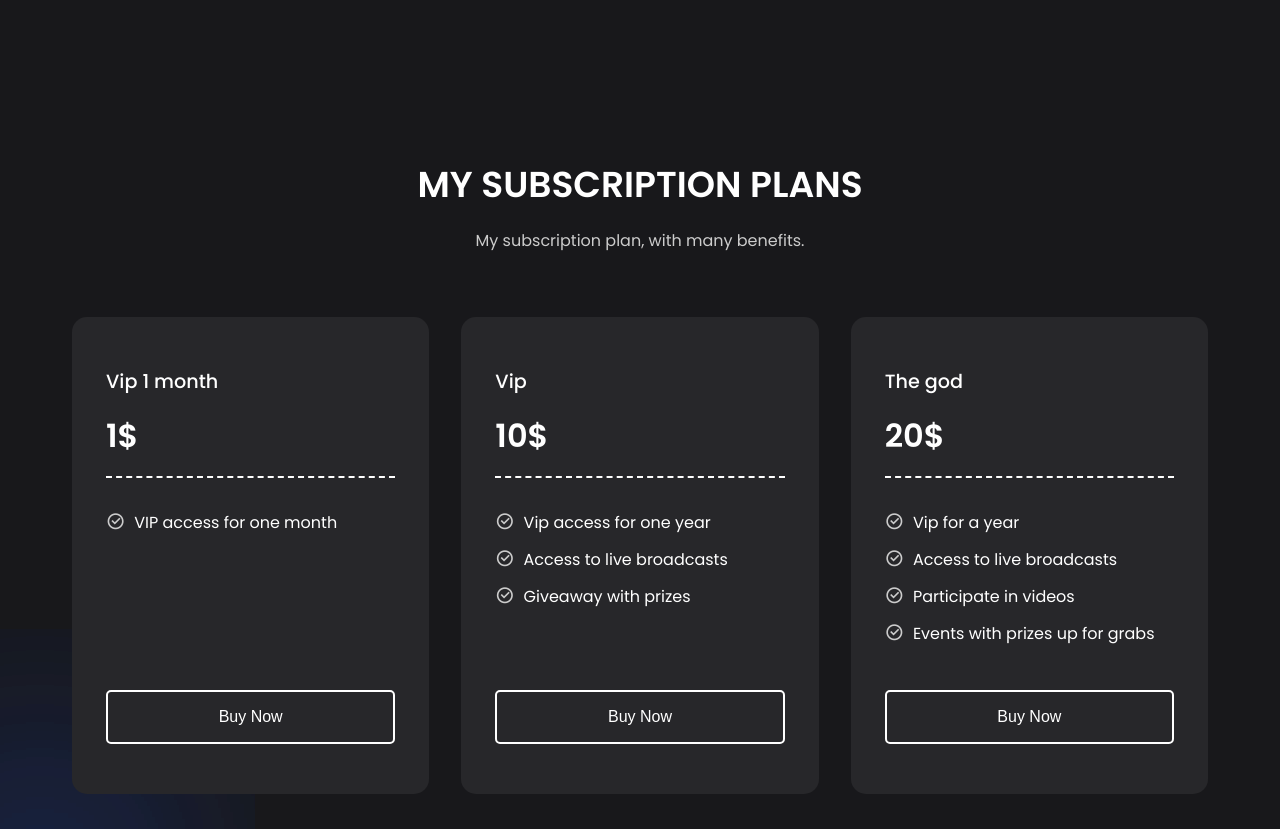
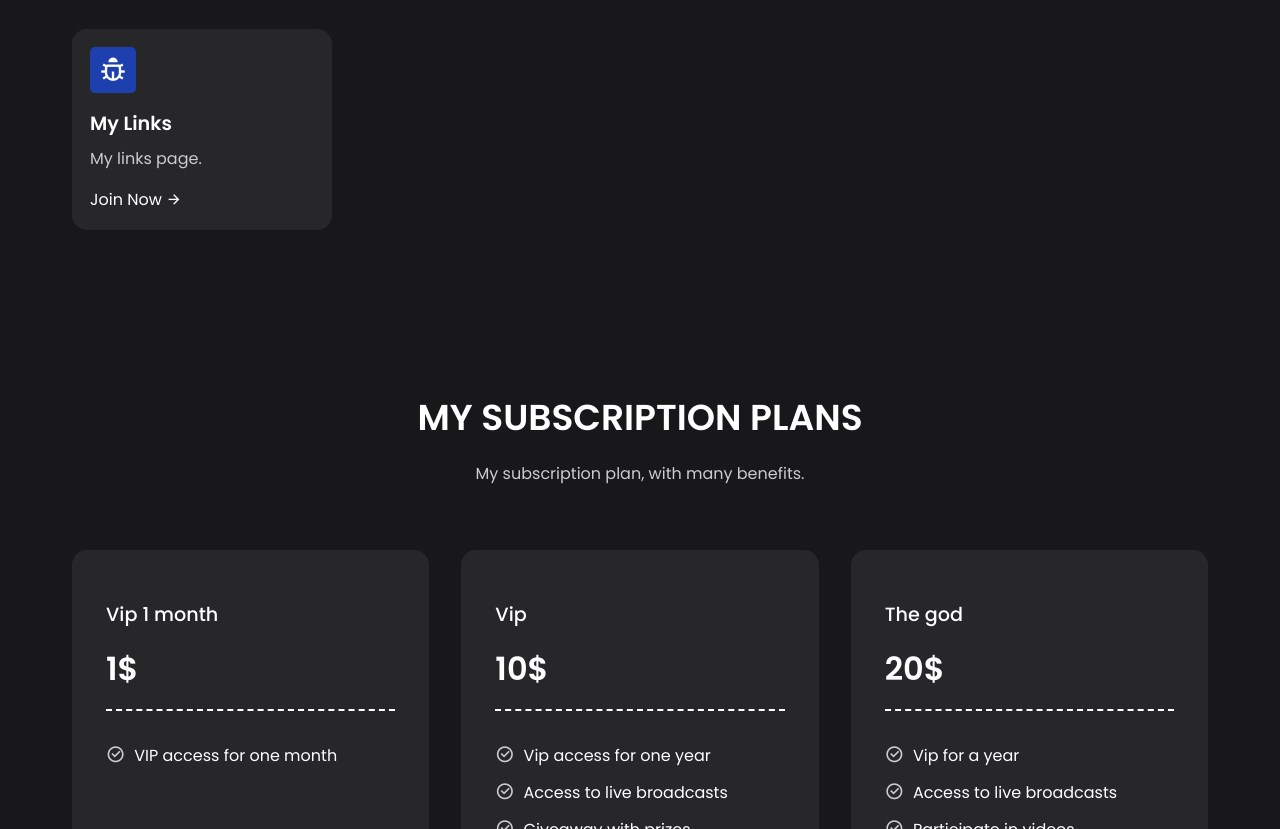
Before and after one commit to ChrilDevs/ChrilSite, a plain HTML site: page index.html in a window 1280 px wide. Shown: the part 1404-2233 px from the top of the page. Drawn offline with nearby package versions, Linux system fonts and the light colour scheme.

Commit message:
added my links (not work)

```diff
--- a/index.html
+++ b/index.html
@@ -77,6 +77,14 @@
                     I'm a video editor, if you want me to edit a video for you you can do it via Fiverr
                 </p>
                 <a href="https://it.fiverr.com/chril_?public_mode=true">Join Now <i class="ri-arrow-right-line"></i></a>
+            </div>
+            <div class="card">
+                <span><i class="ri-bug-line"></i></span>
+                <h4>My Links</h4>
+                <p>
+                    My links page.
+                </p>
+                <a href="#">Join Now <i class="ri-arrow-right-line"></i></a>
             </div>
         </div>
     </section>
```
